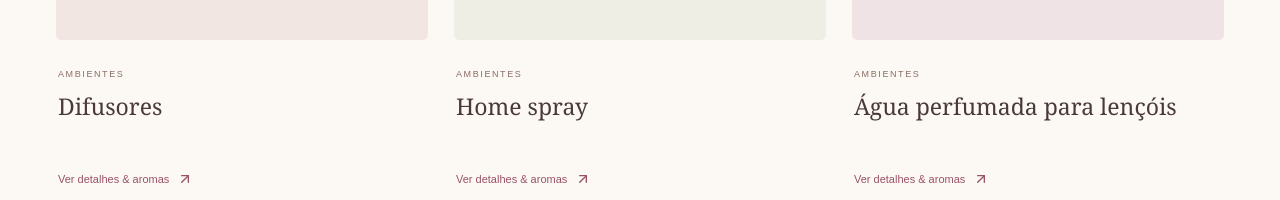
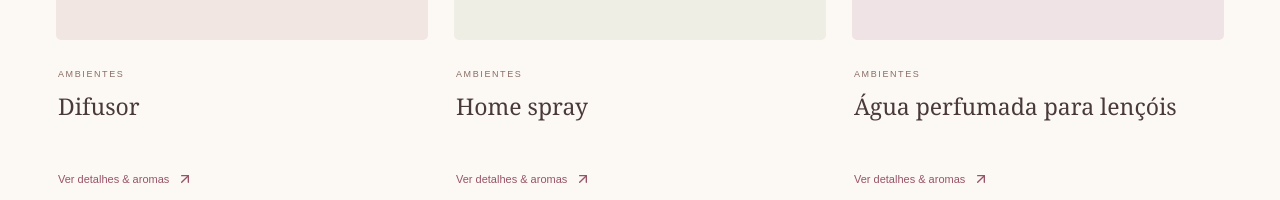
Before and after one commit to thiagomiranda92/jardim-de-perfumes, a React (Vite) app: page / in a window 1280 px wide. Shown: the part 1932-2132 px from the top of the page. Built offline with nearby package versions, Linux system fonts and the light colour scheme.

Commit message:
feat: cadastrar aromas de difusor e home spray

```diff
--- a/src/data/catalog.ts
+++ b/src/data/catalog.ts
@@ -26,7 +26,44 @@ export const categories: Category[] = [
   { id: 'sabonetes', name: 'Sabonetes decorados com decoupage', group: 'Autocuidado' },
   { id: 'aromatizadores-carro', name: 'Aromatizadores de carro', group: 'Carro' },
 ];
-// As categorias foram confirmadas. Produtos individuais aguardam cadastro real.
-export const products: Product[] = [];
+const aromasDeAmbiente: Aroma[] = [
+  { id: 'lavanda', name: 'Lavanda', images: [] },
+  { id: 'acqua', name: 'Acqua', images: [] },
+  { id: 'cha-branco', name: 'Chá branco', images: [] },
+  { id: 'rosa-branca', name: 'Rosa branca', images: [] },
+  { id: 'cereja-avela', name: 'Cereja e Avelã', images: [] },
+  { id: 'girassol', name: 'Girassol', images: [] },
+  { id: 'capim-limao', name: 'Capim-limão', images: [] },
+  { id: 'baboo', name: 'Baboo', images: [] },
+  { id: 'brisa-do-mar', name: 'Brisa do mar', images: [] },
+  { id: 'flor-de-cerejeira', name: 'Flor de Cerejeira', images: [] },
+  { id: 'martan', name: 'Martan', images: [] },
+  { id: 'especiaria-dourada', name: 'Especiaria dourada', images: [] },
+  { id: 'doce-encanto', name: 'Doce encanto', images: [] },
+  { id: 'vanilla-lemon', name: 'Vanilla lemon', images: [] },
+  { id: 'aconchego', name: 'Aconchego', images: [] },
+  { id: 'bons-fluidos', name: 'Bons Fluidos', images: [] },
+  { id: 'flor-de-figo', name: 'Flor de figo', images: [] },
+  { id: 'pistache', name: 'Pistache', images: [] },
+  { id: 'primavera', name: 'Primavera', images: [] },
+  { id: 'quebra-nozes', name: 'Quebra-Nozes', images: [] },
+];
+
+export const products: Product[] = [
+  {
+    id: 'difusor',
+    name: 'Difusor',
+    categoryId: 'difusores',
+    images: [],
+    aromas: aromasDeAmbiente.map(aroma => ({ ...aroma, images: [...aroma.images] })),
+  },
+  {
+    id: 'home-spray',
+    name: 'Home spray',
+    categoryId: 'home-spray',
+    images: [],
+    aromas: aromasDeAmbiente.map(aroma => ({ ...aroma, images: [...aroma.images] })),
+  },
+];
 export interface Highlight { id: string; kind: 'Promoção' | 'Feira'; title: string; text: string; date?: string; location?: string }
 export const highlights: Highlight[] = [];
```
Also changed, not shown: 1 other file (tests, documents, lock files or other folders).
